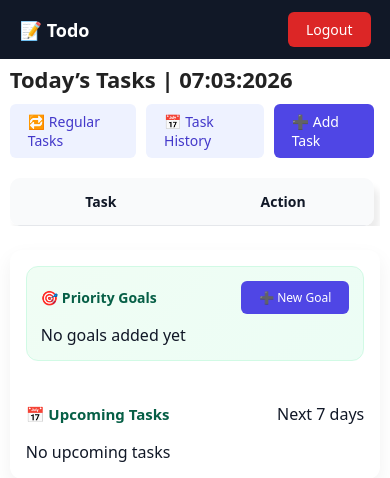
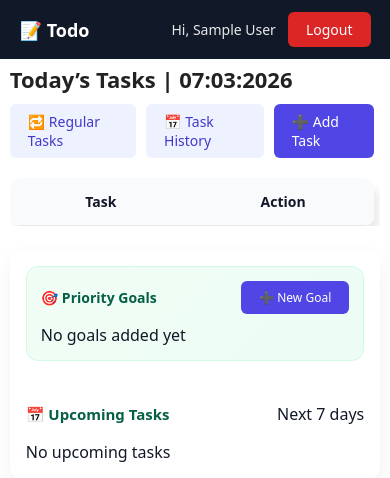
Before and after one commit to CodageWithRahul/Advance-Todo-app, a Django app: page /dashboard/ in a window 390 px wide. Shown: the top 478 px of the page. Run offline with Django 5.2, Linux system fonts and the light colour scheme; the visitor is signed in with stand-in values (Sample User, id 1); data comes from the database, SQL or seed files in the repository; data that the repository does not hold is empty.

Commit message:
small change

```diff
--- a/Full_Fledged_TODO_APP/static/css/base.css
+++ b/Full_Fledged_TODO_APP/static/css/base.css
@@ -133,7 +133,5 @@ body {
         width: 95%;
     }
 
-    .username {
-        display: none;
-    }
+
 }
```
